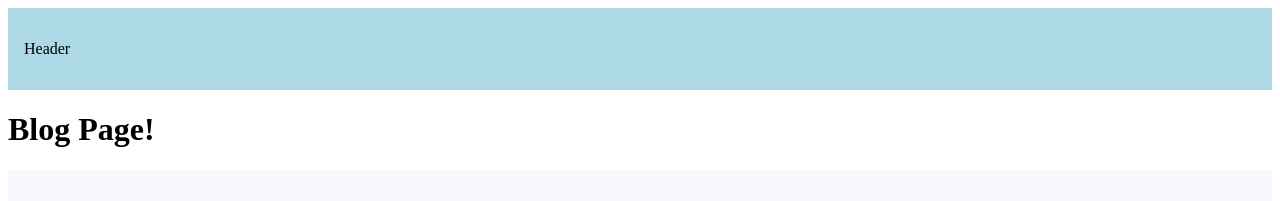
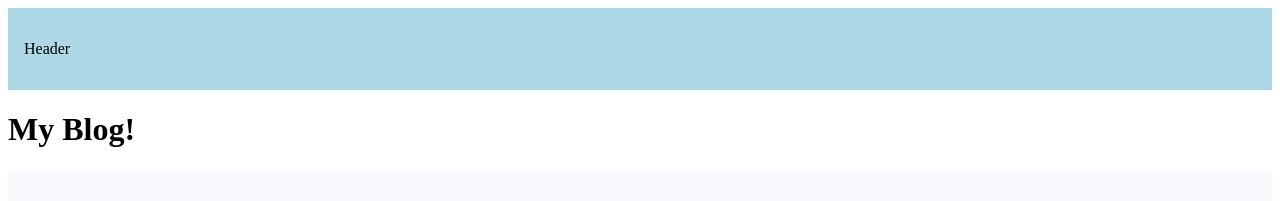
Before and after one commit to TanmoyWG01/learn-Next.js, a Next.js app in the folder my-app/: page /blog in a window 1280 px wide. Shown: the top 201 px of the page. Built offline with nearby package versions, Linux system fonts and the light colour scheme.

Commit message:
Implement asynchronous delay in Blog component for loading simulation

```diff
--- a/my-app/src/app/blog/page.tsx
+++ b/my-app/src/app/blog/page.tsx
@@ -6,8 +6,13 @@ export const metadata: Metadata = {
   },
 };
 
-const Blog = () => {
-  return <h1>Blog Page!</h1>;
+const Blog = async () => {
+  await new Promise((resolve) => {
+    setTimeout(()=>{
+      resolve("Intesionally delayed for 2 seconds");
+    }, 2000)
+  });
+  return <h1>My Blog!</h1>;
 };
 
 export default Blog;
```
